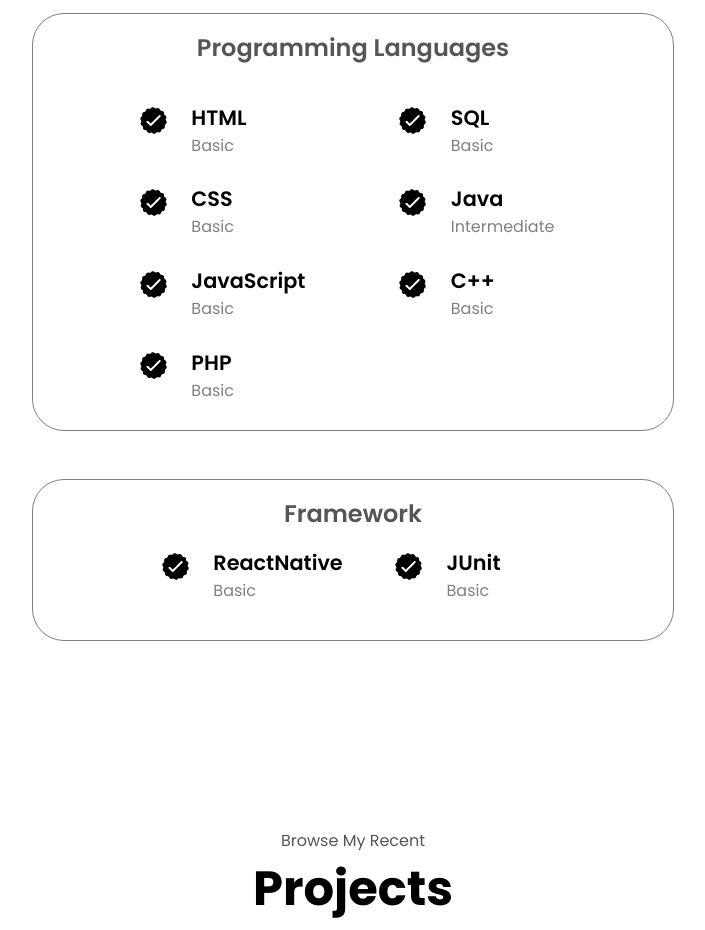
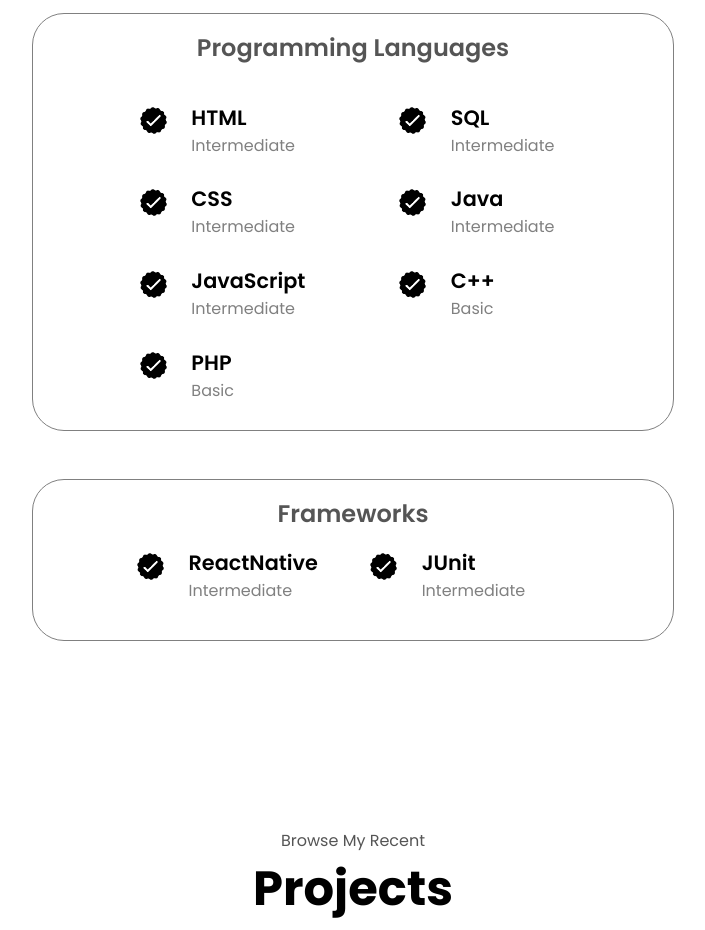
Before and after one commit to MXlee21/Portfolio, a plain HTML site: page index.html in a window 1280 px wide. Shown: the part 1660-2590 px from the top of the page, without its empty margins (287-992 px from the left). Drawn offline with Linux system fonts and the light colour scheme.

Commit message:
Update index.html

```diff
--- a/index.html
+++ b/index.html
@@ -105,7 +105,7 @@
               <img id="checkmark" src="./assets/checkmark.png" alt="check">
               <div>
                 <p id="name">HTML</p>
-                <p id="level">Basic</p>
+                <p id="level">Intermediate</p>
               </div>
             </div>
 
@@ -113,7 +113,7 @@
               <img id="checkmark" src="./assets/checkmark.png" alt="check">
               <div>
                 <p id="name">CSS</p>
-                <p id="level">Basic</p>
+                <p id="level">Intermediate</p>
               </div>
             </div>
 
@@ -121,7 +121,7 @@
               <img id="checkmark" src="./assets/checkmark.png" alt="check">
               <div>
                 <p id="name">JavaScript</p>
-                <p id="level">Basic</p>
+                <p id="level">Intermediate</p>
               </div>
             </div>
 
@@ -141,7 +141,7 @@
               <img id="checkmark" src="./assets/checkmark.png" alt="check">
               <div>
                 <p id="name">SQL</p>
-                <p id="level">Basic</p>
+                <p id="level">Intermediate</p>
               </div>
             </div>
 
@@ -166,21 +166,21 @@
       </div>
 
       <div id="framework-section">
-        <p id="language-title">Framework</p>
+        <p id="language-title">Frameworks</p>
 
         <div id="framework-section-2">
           <div id="framework">
             <img id="checkmark" src="./assets/checkmark.png" alt="check">
             <div>
               <p id="name">ReactNative</p>
-              <p id="level">Basic</p>
+              <p id="level">Intermediate</p>
             </div>
 
             <div id="framework">
               <img id="checkmark" src="./assets/checkmark.png" alt="check">
               <div>
                 <p id="name">JUnit</p>
-                <p id="level">Basic</p>
+                <p id="level">Intermediate</p>
               </div>
             </div>
         </div>
```
